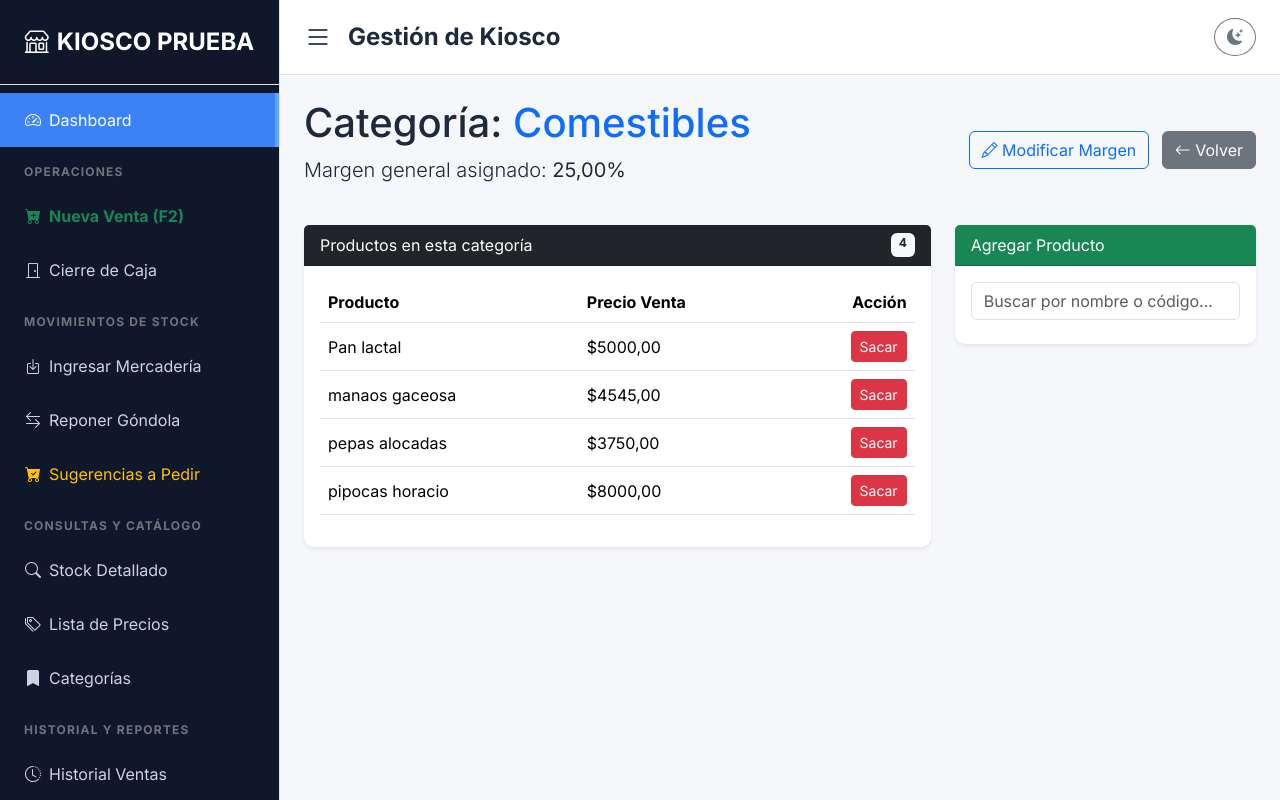
After one commit to ferchujcz/sistema_stock, a Django app: page /categorias/1/detalle/ in a window 1280 px wide. The commit adds this page. Run offline with Django 5.2, Linux system fonts and the light colour scheme; a user stored in the database is signed in; data comes from the database, SQL or seed files in the repository; some libraries are stand-ins or nearby versions.

Commit message:
categorias cambios

```diff
--- /dev/null
+++ b/core/templates/core/detalle_categoria.html
@@ -0,0 +1,95 @@
+{% extends 'core/base.html' %}
+
+{% block content %}
+<div class="d-flex justify-content-between align-items-center mb-4">
+    <div>
+        <h1>Categoría: <span class="text-primary">{{ categoria.nombre }}</span></h1>
+        <p class="lead">Margen general asignado: <strong>{{ categoria.margen_ganancia_porcentaje }}%</strong></p>
+    </div>
+    <div>
+        <a href="{% url 'editar_categoria' categoria.id %}" class="btn btn-outline-primary me-2"><i class="bi bi-pencil"></i> Modificar Margen</a>
+        <a href="{% url 'listar_categorias' %}" class="btn btn-secondary"><i class="bi bi-arrow-left"></i> Volver</a>
+    </div>
+</div>
+
+<div class="row">
+    <div class="col-md-8">
+        <div class="card shadow-sm">
+            <div class="card-header bg-dark text-white d-flex justify-content-between">
+                <span>Productos en esta categoría</span>
+                <span class="badge bg-light text-dark">{{ productos.count }}</span>
+            </div>
+            <div class="card-body">
+                <table class="table table-hover align-middle">
+                    <thead>
+                        <tr>
+                            <th>Producto</th>
+                            <th>Precio Venta</th>
+                            <th class="text-end">Acción</th>
+                        </tr>
+                    </thead>
+                    <tbody>
+                        {% for p in productos %}
+                        <tr>
+                            <td>{{ p.nombre }}</td>
+                            <td>${{ p.precio_venta }}</td>
+                            <td class="text-end">
+                                <form method="post" style="display:inline;">
+                                    {% csrf_token %}
+                                    <input type="hidden" name="accion" value="quitar">
+                                    <input type="hidden" name="producto_id" value="{{ p.id }}">
+                                    <button type="submit" class="btn btn-sm btn-danger">Sacar</button>
+                                </form>
+                            </td>
+                        </tr>
+                        {% empty %}
+                        <tr><td colspan="3" class="text-center text-muted">No hay productos acá.</td></tr>
+                        {% endfor %}
+                    </tbody>
+                </table>
+            </div>
+        </div>
+    </div>
+
+    <div class="col-md-4">
+        <div class="card shadow-sm">
+            <div class="card-header bg-success text-white">Agregar Producto</div>
+            <div class="card-body">
+                <input type="text" id="buscar-para-agregar" class="form-control mb-2" placeholder="Buscar por nombre o código...">
+                <div id="resultados-busqueda" class="list-group"></div>
+            </div>
+        </div>
+    </div>
+</div>
+{% endblock %}
+
+{% block javascript %}
+<script>
+    const buscador = document.getElementById('buscar-para-agregar');
+    const resultados = document.getElementById('resultados-busqueda');
+
+    buscador.addEventListener('input', function() {
+        const term = this.value;
+        if (term.length < 2) { resultados.innerHTML = ''; return; }
+
+        fetch(`/api/buscar-productos/?term=${term}`)
+            .then(res => res.json())
+            .then(data => {
+                resultados.innerHTML = '';
+                data.forEach(p => {
+                    const btn = document.createElement('button');
+                    btn.className = 'list-group-item list-group-item-action d-flex justify-content-between align-items-center';
+                    btn.innerHTML = `<span>${p.nombre}</span> <span class="badge bg-success"><i class="bi bi-plus-lg"></i></span>`;
+                    btn.onclick = () => {
+                        const form = document.createElement('form');
+                        form.method = 'POST';
+                        form.innerHTML = `{% csrf_token %}<input type="hidden" name="accion" value="agregar"><input type="hidden" name="producto_id" value="${p.id}">`;
+                        document.body.appendChild(form);
+                        form.submit();
+                    };
+                    resultados.appendChild(btn);
+                });
+            });
+    });
+</script>
+{% endblock %}
--- a/core/urls.py
+++ b/core/urls.py
@@ -92,4 +92,6 @@ urlpatterns = [
     path('sumar-stock/<int:producto_id>/', views.sumar_stock_producto, name='sumar_stock_producto'),
     path('crear-producto-ajax/', views.crear_producto_ajax, name='crear_producto_ajax'),
     path('logout/', views.logout_view, name='logout'),
+    path('sucursales/eliminar/<int:pk>/', views.SucursalDeleteView.as_view(), name='eliminar_sucursal'),
+    path('categorias/<int:categoria_id>/detalle/', views.detalle_categoria, name='detalle_categoria'),
 ]
--- a/core/views.py
+++ b/core/views.py
@@ -25,7 +25,7 @@ from django.views.decorators.csrf import csrf_exempt
 from .models import SesionEscaneo
 from apyori import apriori
 from django.db.models.functions import Coalesce
-from django.views.generic import ListView, CreateView, UpdateView
+from django.views.generic import ListView, CreateView, UpdateView, DeleteView
 from django.urls import reverse_lazy
 from django.contrib.auth.mixins import UserPassesTestMixin
 # --- Imports de Python ---
@@ -2049,19 +2049,19 @@ def cerrar_turno(request):
 
 @login_required
 def cambiar_sucursal_sesion(request, sucursal_id):
-    if not request.user.is_superuser:
+    es_admin = request.user.is_superuser or (hasattr(request.user, 'perfilusuario') and request.user.perfilusuario.rol == 'admin')
+
+    if not es_admin:
         messages.error(request, "Solo el administrador puede cambiar de sucursal.")
         return redirect('dashboard')
 
     try:
         sucursal = get_object_or_404(Sucursal, id=sucursal_id)
-        # Guardamos el ID en la sesión del navegador
         request.session['sucursal_seleccionada_id'] = sucursal.id
         messages.success(request, f"Ahora estás administrando: {sucursal.nombre}")
     except Exception as e:
         messages.error(request, "Error al cambiar de sucursal.")
 
-    # Volvemos a la página desde donde hizo clic (o al dashboard)
     return redirect(request.META.get('HTTP_REFERER', 'dashboard'))
 
 # ==============================================================================
@@ -2164,39 +2164,72 @@ def configuracion(request):
 # GESTIÓN DE SUCURSALES (LÓGICA NUEVA)
 # ==============================================================================
 
+
+@login_required
+def detalle_categoria(request, categoria_id):
+    categoria = get_object_or_404(Categoria, id=categoria_id)
+    productos_en_categoria = Producto.objects.filter(categoria=categoria).order_by('nombre')
+
+    # Si manda un formulario para sacar o agregar un producto
+    if request.method == 'POST':
+        accion = request.POST.get('accion')
+        producto_id = request.POST.get('producto_id')
+
+        if accion == 'quitar':
+            prod = get_object_or_404(Producto, id=producto_id)
+            prod.categoria = None
+            prod.save()
+            messages.success(request, f"Se quitó {prod.nombre} de esta categoría.")
+
+        elif accion == 'agregar':
+            prod = get_object_or_404(Producto, id=producto_id)
+            prod.categoria = categoria
+            prod.save()
+            messages.success(request, f"{prod.nombre} agregado a {categoria.nombre}.")
+
+        return redirect('detalle_categoria', categoria_id=categoria.id)
+
+    return render(request, 'core/detalle_categoria.html', {
+        'categoria': categoria,
+        'productos': productos_en_categoria
+    })
+# --- ARREGLO EN EL CAMBIO DE SUCURSAL ---
 @login_required
 def seleccionar_sucursal(request, sucursal_id):
-    """Permite al Admin cambiar de visión temporalmente"""
-    if not request.user.is_superuser:
+    es_admin = request.user.is_superuser or (hasattr(request.user, 'perfilusuario') and request.user.perfilusuario.rol == 'admin')
+
+    if not es_admin:
         messages.error(request, "Solo el administrador puede cambiar de sucursal.")
         return redirect('dashboard')
 
     if sucursal_id == 0:
-        # 0 significa "Ver Todo" (Borramos la selección)
         if 'sucursal_seleccionada_id' in request.session:
             del request.session['sucursal_seleccionada_id']
         messages.info(request, "Viendo datos de: TODAS LAS SUCURSALES")
     else:
-        # Guardamos el ID en la sesión
         sucursal = get_object_or_404(Sucursal, id=sucursal_id)
         request.session['sucursal_seleccionada_id'] = sucursal.id
         messages.success(request, f"Viendo datos de: {sucursal.nombre}")
 
     return redirect('dashboard')
-
-# --- ABM DE SUCURSALES (Solo Admin) ---
-
-
-class SuperUserCheck(UserPassesTestMixin):
+# --- NUEVO ESCUDO DE SEGURIDAD PARA ADMINS ---
+class AdminNegocioCheck(UserPassesTestMixin):
     def test_func(self):
-        return self.request.user.is_superuser
-
-class SucursalListView(SuperUserCheck, ListView):
+        user = self.request.user
+        if user.is_superuser:
+            return True
+        # Si no es superusuario, nos fijamos si su rol es 'admin'
+        if hasattr(user, 'perfilusuario') and user.perfilusuario.rol == 'admin':
+            return True
+        return False
+
+# --- ABM DE SUCURSALES (Ahora usan el nuevo escudo) ---
+class SucursalListView(AdminNegocioCheck, ListView):
     model = Sucursal
     template_name = 'core/sucursales_list.html'
     context_object_name = 'sucursales'
 
-class SucursalCreateView(SuperUserCheck, CreateView):
+class SucursalCreateView(AdminNegocioCheck, CreateView):
     model = Sucursal
     fields = ['nombre', 'direccion']
     template_name = 'core/sucursal_form.html'
@@ -2206,11 +2239,20 @@ class SucursalCreateView(SuperUserCheck, CreateView):
         messages.success(self.request, "Sucursal creada correctamente")
         return super().form_valid(form)
 
-class SucursalUpdateView(SuperUserCheck, UpdateView):
+class SucursalUpdateView(AdminNegocioCheck, UpdateView):
     model = Sucursal
     fields = ['nombre', 'direccion']
     template_name = 'core/sucursal_form.html'
     success_url = reverse_lazy('listar_sucursales')
+
+# --- NUEVA VISTA PARA ELIMINAR SUCURSALES ---
+class SucursalDeleteView(AdminNegocioCheck, DeleteView):
+    model = Sucursal
+    success_url = reverse_lazy('listar_sucursales')
+
+    def form_valid(self, form):
+        messages.success(self.request, "Sucursal eliminada correctamente.")
+        return super().form_valid(form)
 
 @login_required
 def gestionar_usuarios(request):
```
Also changed, not shown: core/templates/core/listar_categorias.html (+13 -6 lines), core/templates/core/sucursales_list.html (+11 -0 lines).
